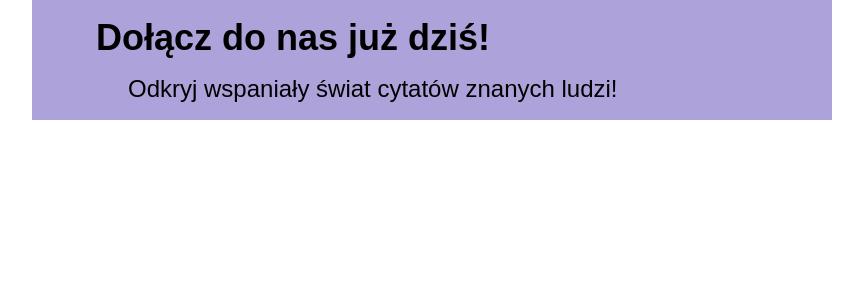
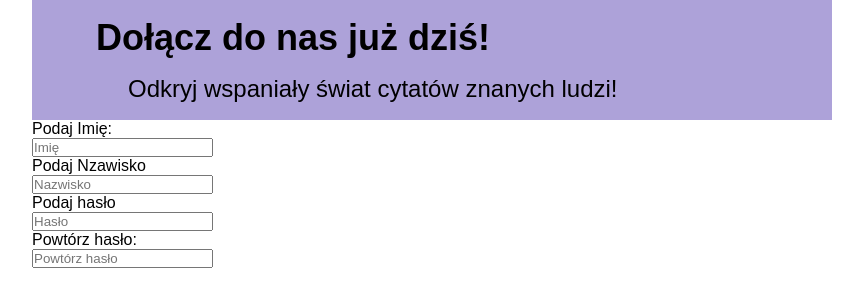
Before and after one commit to aniaorwatk/app-form, a React (Create React App) app: page / in a window 1280 px wide. Shown: the top 306 px of the page, without its empty margins (208-1071 px from the left). Built offline with nearby package versions, Linux system fonts and the light colour scheme.

Commit message:
add fun errors

```diff
--- a/src/App.tsx
+++ b/src/App.tsx
@@ -1,10 +1,12 @@
 import React from "react";
+import Form from "./component/Form/Form";
 import Header from "./component/Header/Header";
 
 const App = () => {
   return (
     <>
       <Header />
+      <Form />
     </>
   );
 };
--- a/src/component/Form/Form.scss
+++ b/src/component/Form/Form.scss
@@ -1 +1,11 @@
 @import '../../scss/Main';
+
+main{
+    display: flex;
+    flex-direction: column;
+   justify-content: center;
+    padding:  0 5vw 0 5vw;
+    height: 15vh;
+    width: 100vh;
+    background-color: white;
+}
--- a/src/component/Form/Form.tsx
+++ b/src/component/Form/Form.tsx
@@ -1,19 +1,29 @@
 import React from "react";
 import { SubmitHandler, useForm } from "react-hook-form";
+import labels from "../../labels";
 import Input from "../Input/Input";
-import "./From.scss";
+import { getErrorFirstName, getErrorsLastName, getErrorsPassword, getErrorsRepeatPassword, nameInputs } from "./FormHandler";
+import ""
 
-interface IFormInputs {
-firstName: "string",
-lastName:"string",
-password: "string",
-repeatPassword: "string",
+export interface IFormInputs {
+  firstName: "string";
+  lastName: "string";
+  password: "string";
+  repeatPassword: "string";
+}
+
+const labelsType= {
+textLabelType: 'text'
+}
+
+const formInputsType= {
+  typeFirstName: 'firstName',
+  typeLastName: 'lastName',
+  typePassword: 'password',
+  typeRepeatPassword: 'repeatPassword'
 }
 
 const Form = () => {
-
-
-
 
   const {
     register,
@@ -24,6 +34,23 @@ const Form = () => {
     watch,
   } = useForm<IFormInputs>({});
 
+const inputFirstName =register('firstName',{
+  required: true,
+})
+
+const inputLastName =register('lastName',{
+  required: true,
+})
+
+const inputPassword =register('password',{
+  required: true,
+})
+
+const inputRepeatPassword =register('repeatPassword',{
+  required: true,
+})
+
+
   const onSubmit: SubmitHandler<IFormInputs> = (data) => console.log(data);
 
   return (
@@ -31,56 +58,54 @@ const Form = () => {
       <div>
         <form onSubmit={handleSubmit(onSubmit)}>
           <Input
-            errors={}
-            labelType={}
-            label={}
-            placeholder={}
-            inputType={}
-            inputRequired={}
-            nameInput={}
-            autocomplete={}
+            errors={getErrorFirstName({firstName: errors.firstName})}
+            labelType={labelsType.textLabelType}
+            label={labels.form.labelFirstName}
+            placeholder={labels.form.placeholderFirstName}
+            inputType={formInputsType.typeFirstName}
+            inputRequired={inputFirstName}
+            nameInput={nameInputs.nameFirstInput}
+
           />
 
           <Input
-            errors={}
-            labelType={}
-            label={}
-            placeholder={}
-            inputType={}
-            inputRequired={}
-            nameInput={}
-            autocomplete={}
+            errors={getErrorsLastName({lastName: errors.lastName})}
+            labelType={labelsType.textLabelType}
+            label={labels.form.labelLastName}
+            placeholder={labels.form.placeholderLastName}
+            inputType={formInputsType.typeLastName}
+            inputRequired={inputLastName}
+            nameInput={nameInputs.nameLastInput}
+
           />
 
           <Input
-            errors={}
-            labelType={}
-            label={}
-            placeholder={}
-            inputType={}
-            inputRequired={}
-            eyeImage={}
-            altEyeInput={}
-            handleClick={}
-            nameInput={}
-            autocomplete={}
+            errors={getErrorsPassword({password: errors.password})}
+            labelType={labelsType.textLabelType}
+            label={labels.form.labelPassword}
+            placeholder={labels.form.placeholderPassword}
+            inputType={formInputsType.typePassword}
+            inputRequired={inputPassword}
+            // eyeImage={}
+            // altEyeInput={}
+            // handleClick={}
+            nameInput={nameInputs.namePassword}
+
           />
 
           <Input
-            errors={}
-            labelType={}
-            label={}
-            placeholder={}
-            inputType={}
-            inputRequired={}
-            eyeImage={}
-            altEyeInput={}
-            handleClick={}
-            nameInput={}
-            autocomplete={}
+            errors={getErrorsRepeatPassword({repeatPassword: errors.repeatPassword})}
+            labelType={labelsType.textLabelType}
+            label={labels.form.labelRepeatPassword}
+            placeholder={labels.form.placeholderRepeatPassword}
+            inputType={formInputsType.typeRepeatPassword}
+            inputRequired={inputRepeatPassword}
+            // eyeImage={}
+            // altEyeInput={}
+            // handleClick={}
+            nameInput={nameInputs.nameRepeatPassword}
+
           />
-
-
         </form>
       </div>
     </main>
--- a/src/component/Form/FormHandler.tsx
+++ b/src/component/Form/FormHandler.tsx
@@ -1 +1,85 @@
+
 import React from "react";
+import {  LiteralUnion, Message, MultipleFieldErrors, Ref } from "react-hook-form";
+import labels from "../../labels";
+
+export const nameInputs ={
+   nameFirstInput: "firstName",
+    nameLastInput: "lastName",
+namePassword: "password",
+nameRepeatPassword: "repeatPassword",
+}
+
+export enum IErrorType{
+    required = 'required',
+    validate='validate',
+}
+
+export interface IErrorContentType{
+    type: ErrorType,
+    message?: string
+}
+
+export type FieldError = {
+    type: LiteralUnion< "firstName" |"required" | "min" | "max" | "maxLength" | "minLength" | "pattern" | "validate" | "valueAsNumber" | "valueAsDate" | "value" | "setValueAs" | "shouldUnregister" | "onChange" | "onBlur" | "disabled" | "deps", string>;
+    root?: FieldError | undefined;
+    ref?: Ref | undefined;
+    types?: MultipleFieldErrors | undefined;
+    message?: string | undefined;
+};
+
+// export type FieldError = {
+//     type: string;
+//     ref?: Ref;
+//     types?: MultipleFieldErrors;
+//     message?: Message;
+// };
+
+export interface IErrors {
+    firstName: 'string',
+    lastName: 'string',
+    password: 'string',
+    repeatPassword: 'string'
+}
+
+
+
+type ErrorType =
+    (string & { _?: never })
+    |"firstName"
+    |"lastName"
+    | "required"
+    | "min"
+    | "max"
+    | "maxLength"
+    | "minLength"
+    | "pattern"
+    | "validate"
+    | "valueAsNumber"
+    | "valueAsDate"
+    | "value"
+
+// type ErrorType = LiteralUnion<"required" | "min" | "max" | "maxLength" | "minLength" | "pattern" | "validate" | "valueAsNumber" | "valueAsDate" | "value" | "setValueAs" | "shouldUnregister" | "onChange" | "onBlur" | "disabled" | "deps", string>
+
+export const getErrorFirstName = ({firstName}:{firstName?:IErrorContentType }) =>{
+    return (
+        firstName?.type === IErrorType.required && labels.form.warningRequired
+        || ''
+    )
+}
+
+export const getErrorsLastName =({lastName}:{lastName?:IErrorContentType })=>{
+    return( lastName?.type === IErrorType.required && labels.form.warningRequired )
+}
+
+export const getErrorsPassword =({password}:{password?:IErrorContentType })=>{
+    return(
+        password?.type ===IErrorType.required && labels.form.warningRequired
+    )
+}
+
+export const getErrorsRepeatPassword =({repeatPassword}:{repeatPassword?:IErrorContentType })=>{
+    return(
+        repeatPassword?.type ===IErrorType.required && labels.form.warningRequired
+    )
+}
--- a/src/labels.tsx
+++ b/src/labels.tsx
@@ -7,6 +7,15 @@ header:{
 },
 form:{
     buttonLabel: 'Wyślij formularz',
+    warningRequired: 'Pole jest Wymagane',
+    placeholderFirstName: 'Imię',
+    placeholderLastName: 'Nazwisko',
+    placeholderPassword: 'Hasło',
+    placeholderRepeatPassword: 'Powtórz hasło',
+    labelFirstName: 'Podaj Imię:',
+    labelLastName: 'Podaj Nzawisko',
+    labelPassword: 'Podaj hasło',
+    labelRepeatPassword: 'Powtórz hasło:'
 },
 
 }
```
